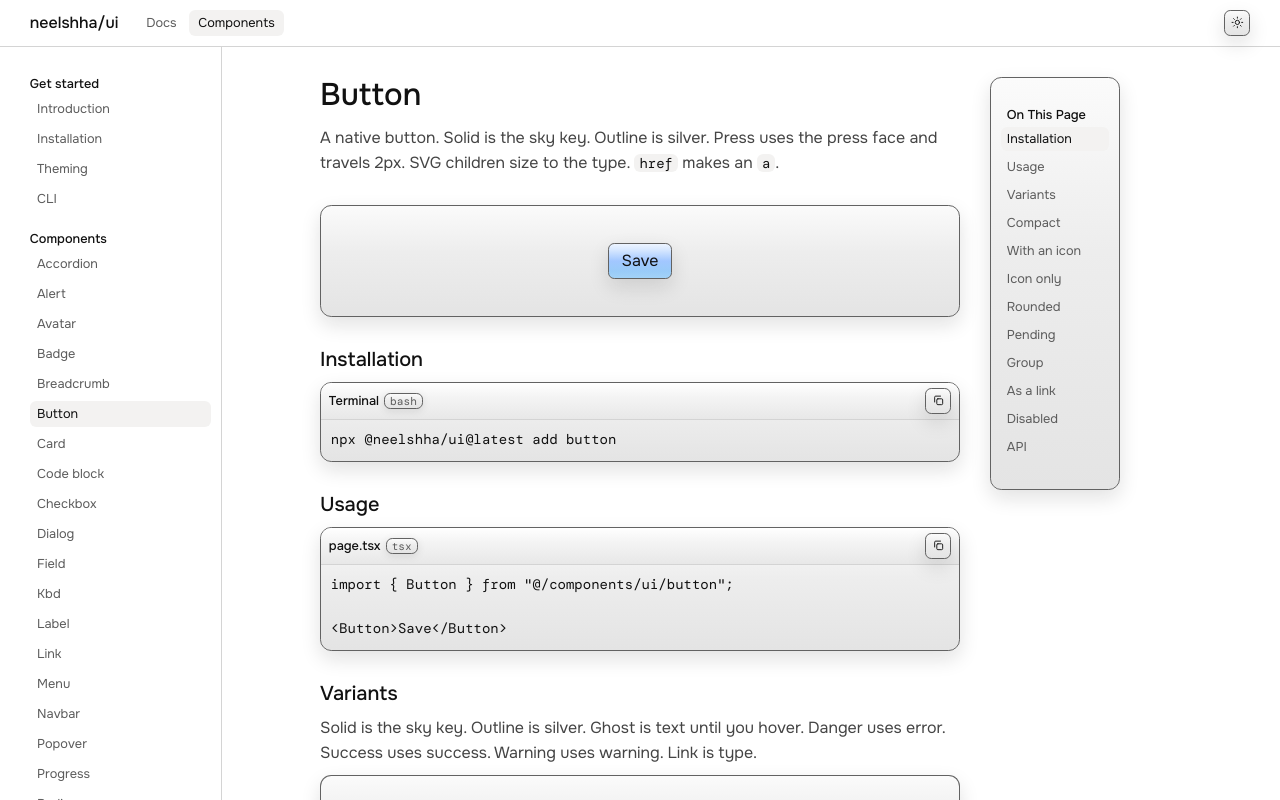
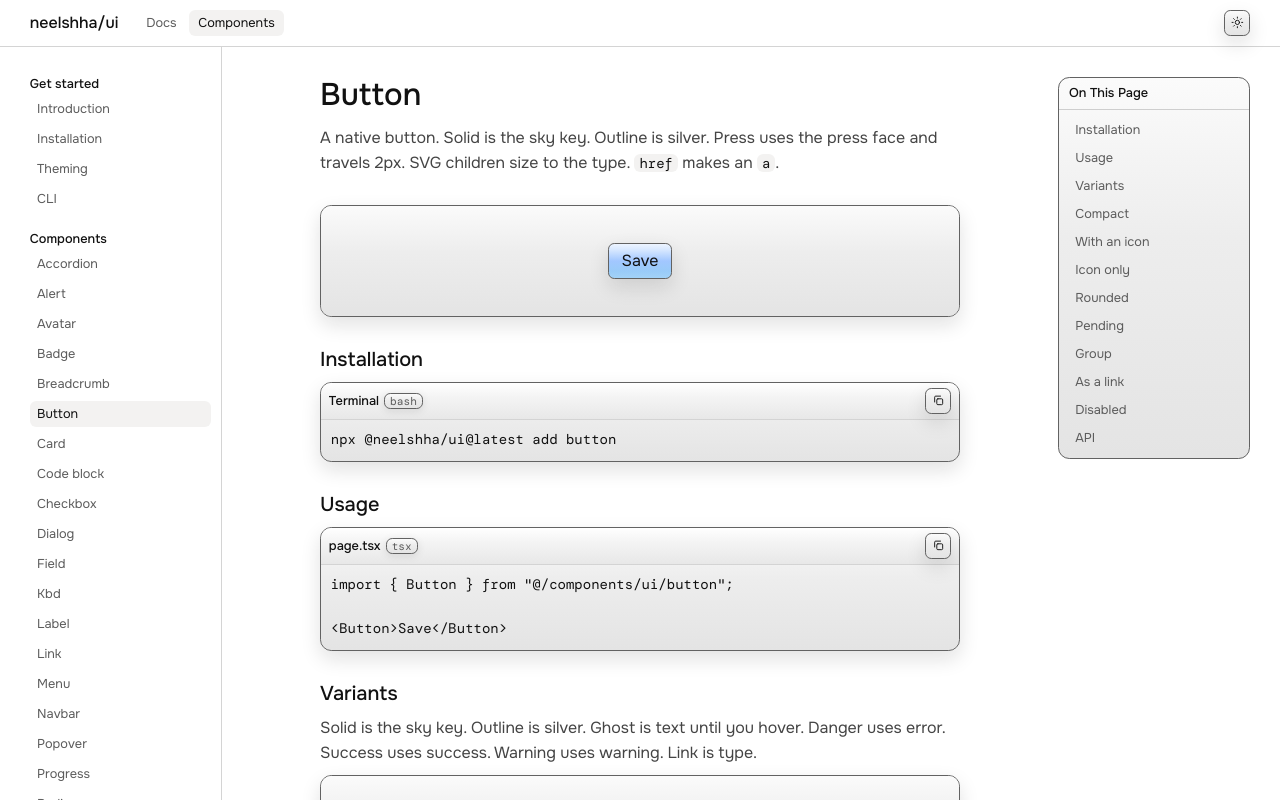
Before and after one commit to neelshha/ui, a Next.js app: page /docs/components/button in a window 1280 px wide. Shown: the top 800 px of the page. Built offline with nearby package versions, Linux system fonts and the light colour scheme.

Commit message:
Refactor global styles for improved layout and responsiveness; update catalog and On This Page components for better accessibility and visual consistency. Enhance CSS for two-column tile support and streamline media queries for sidebar and rail visibility.

```diff
--- a/src/app/globals.css
+++ b/src/app/globals.css
@@ -300,47 +300,63 @@ pre code {
   gap: var(--space-5);
 }
 
-/* Inside an example, the showcase and the code block join into one silver
-   unit: flush stack, a single hairline seam, and radius only at the two
-   ends. A lone demo (no code below) keeps its full border and radius. */
+/* Inside an example, the showcase and the code block fuse into one silver
+   specimen: the stage itself carries the outline key's chrome — face,
+   face-line, float — and the pieces inside are bare fills divided by the
+   bar's own hairlines. Nothing inside carries a second border or drop. */
 .exampleStage {
+  overflow: hidden;
   display: flex;
   flex-direction: column;
+  border: 1px solid var(--face-line);
+  border-radius: var(--radius-list);
+  background: var(--face);
+  background-clip: padding-box;
+  box-shadow: var(--float);
 }
 
-.exampleStage .demo {
-  border-block-end: 0;
-  border-start-start-radius: var(--radius-list);
-  border-start-end-radius: var(--radius-list);
-  border-end-start-radius: 0;
-  border-end-end-radius: 0;
+.exampleStage .demo,
+.exampleStage .ns-codeblock {
+  border: 0;
+  border-radius: 0;
+  box-shadow: none;
 }
 
-.exampleStage .demo:only-child {
-  border-block-end: 1px solid var(--face-line);
-  border-end-start-radius: var(--radius-list);
-  border-end-end-radius: var(--radius-list);
+/* The catalog is a bento: tiles pack tight, and each tile is one chrome —
+   the outline-key face the docs examples wear — with the preview above and
+   the name + description below a hairline seam, like the code block's bar.
+   Tiles sit flat until hover, which lifts a key's shadow over the
+   neighbours. A handful of pieces that need the room span two columns. */
+.catalog {
+  display: grid;
+  grid-template-columns: repeat(auto-fill, minmax(15rem, 1fr));
+  grid-auto-flow: dense;
+  gap: var(--space-3);
 }
 
-.exampleStage .ns-codeblock {
-  border-block-start: 1px solid var(--line);
-  border-start-start-radius: 0;
-  border-start-end-radius: 0;
-  border-end-start-radius: var(--radius-list);
-  border-end-end-radius: var(--radius-list);
-}
-
-.catalog {
-  display: grid;
-  grid-template-columns: repeat(auto-fill, minmax(16rem, 1fr));
-  gap: var(--space-9) var(--space-8);
-}
-
-.catalog li {
+.catalog .catalogTile {
   position: relative;
   display: flex;
   flex-direction: column;
-  gap: var(--space-5);
+  align-items: stretch;
+  justify-content: flex-start;
+  padding: 0;
+  box-shadow: none;
+  transition:
+    background var(--duration, 200ms) var(--ease, cubic-bezier(0.22, 1, 0.36, 1)),
+    box-shadow var(--duration, 200ms) var(--ease, cubic-bezier(0.22, 1, 0.36, 1));
+}
+
+.catalog .catalogTile:hover {
+  z-index: 1;
+  background: var(--face-hover);
+  box-shadow: var(--float);
+}
+
+@media (min-width: 48rem) {
+  .catalogTileWide {
+    grid-column: span 2;
+  }
 }
 
 .catalogHit {
@@ -359,9 +375,14 @@ pre code {
 }
 
 .catalogPreview {
+  flex: 1 1 auto;
   min-height: 8.5rem;
   padding: var(--space-8);
   pointer-events: none;
+  /* Center the thumb in the stage like the docs demo does. */
+  display: flex;
+  flex-direction: column;
+  justify-content: center;
 }
 
 .catalogPreview .demoInner,
@@ -403,7 +424,9 @@ pre code {
 .catalogMeta {
   display: flex;
   flex-direction: column;
-  gap: var(--space-2);
+  gap: var(--space-1);
+  padding: var(--space-4) var(--space-5);
+  border-top: 1px solid var(--line);
 }
 
 .catalog strong {
@@ -446,10 +469,12 @@ pre code {
   margin-inline: auto;
 }
 
-/* From 52rem the frame carries a third column: sidebar, article, rail.
-   The article gives up width to the rail but keeps a readable measure
-   (~23.5rem at the breakpoint); below 52rem it needs the whole frame. */
-@media (min-width: 52rem) {
+/* From 48rem the frame carries a third column: sidebar, article, rail —
+   the On This Page rail is a right sidebar whenever the docs sidebar is
+   one. The article gives up width to the rail but keeps a readable
+   measure (~23rem at the band start); below 48rem it needs the whole
+   frame, and the rail hides. */
+@media (min-width: 48rem) {
   .frame {
     grid-template-columns: var(--sidebar) minmax(0, 1fr) 9rem;
   }
@@ -481,49 +506,67 @@ pre code {
     width: min(100%, var(--content));
   }
 
-  /* The centered content leaves no frame gap on its right, so the rail
-     pays its own start pad — the same breathing room the mid range gets
-     from the frame's rail gap, and the wider card the big frame can spare. */
+  /* The rail's slot mirrors the sidebar's exactly: the same 12rem column
+     pinned to its frame edge, hairline on the article-facing side, and the
+     frame's spare width breathing between divider and article on both
+     sides. */
   .frame > .tocSlot {
-    width: 10rem;
-    padding-inline-start: var(--rail);
+    justify-self: end;
+    width: var(--sidebar);
   }
 }
 
-/* The rail hides below 52rem, where the article needs the whole measure. */
+/* The rail hides below 48rem — where the docs sidebar hides too, so the
+   article needs the whole frame. */
 .tocSlot {
   display: none;
 }
 
-/* The rail wears the library's raised face — the chrome Card and the code
-   block use — and its inner rhythm is the sidebar's: the same top pad before
-   the label, the same 4px label-to-list gap, the same row spacing. Its
-   sticky top matches the article's top padding so box and title start
-   level. */
+/* The rail is a bento tile: one face-chromed key — the catalog tiles'
+   chrome — with the "On This Page" label and the section list as its two
+   sections, split by an edge-to-edge hairline seam. It rides the same
+   sticky offset as the left sidebar and scrolls internally when a page
+   has many sections. Below 48rem it hides with the sidebar. */
 .toc {
   position: sticky;
+  /* The card's top edge rides the article's top pad — level with the page
+     title's first line. The space lives above the card, not inside it. */
   top: calc(var(--header-height) + var(--space-10));
-  display: flex;
-  flex-direction: column;
-  gap: var(--space-1);
   box-sizing: border-box;
-  padding: var(--space-10) var(--space-5);
   border: 1px solid var(--face-line);
   border-radius: var(--radius-list);
   background: var(--face);
-  background-clip: padding-box;
-  box-shadow: var(--float);
-  max-height: calc(
-    100dvh - var(--header-height) - var(--space-10) - var(--space-6)
-  );
+  max-height: calc(100dvh - var(--header-height) - var(--space-10));
   overflow-y: auto;
   overscroll-behavior: contain;
   scrollbar-width: thin;
 }
 
+.toc::-webkit-scrollbar {
+  width: 0.4rem;
+}
+
+.toc::-webkit-scrollbar-track {
+  background: transparent;
+}
+
+.toc::-webkit-scrollbar-thumb {
+  background: color-mix(in srgb, var(--text-heading, #111) 22%, transparent);
+  border-radius: 999px;
+}
+
+/* The rail's body: label and list as one column filling the rail slot. */
+.tocBody {
+  display: flex;
+  flex-direction: column;
+  min-width: 0;
+}
+
 .tocTitle {
   margin: 0;
-  padding-inline: var(--space-3);
+  /* Bento section: edge-to-edge pad with the hairline seam under it. */
+  padding: var(--space-4) var(--space-5);
+  border-block-end: 1px solid var(--line);
   color: var(--text-heading);
   font-size: var(--type-sm);
   font-weight: var(--weight-medium);
@@ -535,7 +578,7 @@ pre code {
   flex-direction: column;
   gap: var(--space-1);
   margin: 0;
-  padding: 0;
+  padding: var(--space-4) var(--space-5);
   list-style: none;
 }
 
@@ -558,12 +601,6 @@ pre code {
 .tocList a:hover {
   color: var(--text-heading);
   background: var(--bg-hover);
-}
-
-.tocList a[aria-current="location"] {
-  color: var(--text-heading);
-  background: var(--bg-hover);
-  box-shadow: var(--flat);
 }
 
 .tocList a:focus-visible {
--- a/src/components/OnThisPage.tsx
+++ b/src/components/OnThisPage.tsx
@@ -9,25 +9,9 @@ type Section = {
   label: string;
 };
 
-// The activation line matches the headings' scroll-margin-top: the sticky
-// header height plus one space step. A hidden probe element resolves the
-// token math in px, so the JS and the CSS can never drift apart (96 is the
-// fallback when the tokens are absent).
-function anchorLine() {
-  if (typeof window === "undefined") return 96;
-  const probe = document.createElement("div");
-  probe.style.cssText =
-    "position:absolute;visibility:hidden;pointer-events:none;height:calc(var(--header-height, 0px) + var(--space-5, 0px));";
-  document.body.append(probe);
-  const line = probe.getBoundingClientRect().height;
-  probe.remove();
-  return line > 0 ? line : 96;
-}
-
 export function OnThisPage() {
   const pathname = usePathname();
   const [sections, setSections] = useState<Section[]>([]);
-  const [active, setActive] = useState<string | null>(null);
 
   // Collect the page's h2 sections and anchor the untitled ones.
   useEffect(() => {
@@ -50,59 +34,22 @@ export function OnThisPage() {
       list.push({ id: heading.id, label: heading.textContent ?? "" });
     }
     setSections(list);
-    setActive(list[0]?.id ?? null);
   }, [pathname]);
-
-  // Mark the section nearest the top of the viewport as you scroll.
-  useEffect(() => {
-    if (sections.length === 0) return;
-    const nodes = sections
-      .map((section) => document.getElementById(section.id))
-      .filter((node): node is HTMLElement => node != null);
-    let frame = 0;
-    const line = anchorLine();
-
-    const measure = () => {
-      let current = sections[0]?.id ?? null;
-      for (let i = 0; i < nodes.length; i += 1) {
-        const node = nodes[i];
-        if (node && node.getBoundingClientRect().top <= line) {
-          current = sections[i]?.id ?? current;
-        }
-      }
-      setActive(current);
-    };
-
-    const onScroll = () => {
-      cancelAnimationFrame(frame);
-      frame = requestAnimationFrame(measure);
-    };
-
-    measure();
-    window.addEventListener("scroll", onScroll, { passive: true });
-    return () => {
-      cancelAnimationFrame(frame);
-      window.removeEventListener("scroll", onScroll);
-    };
-  }, [sections]);
 
   if (sections.length === 0) return null;
 
   return (
     <nav className="toc" aria-label="On this page">
+      <div className="tocBody">
         <p className="tocTitle">On This Page</p>
         <ul className="tocList">
           {sections.map((section) => (
             <li key={section.id}>
-            <a
-              href={`#${section.id}`}
-              aria-current={active === section.id ? "location" : undefined}
-            >
-              {section.label}
-            </a>
+              <a href={`#${section.id}`}>{section.label}</a>
             </li>
           ))}
         </ul>
+      </div>
     </nav>
   );
 }
```
Also changed, not shown: src/components/Catalog.tsx (+22 -3 lines), 1 other file (tests, documents, lock files or other folders). Lines whose indentation alone changed are shown as unchanged.
